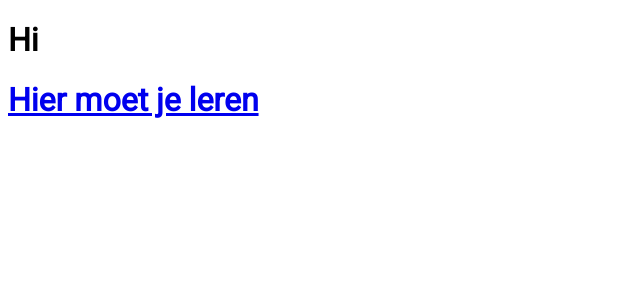
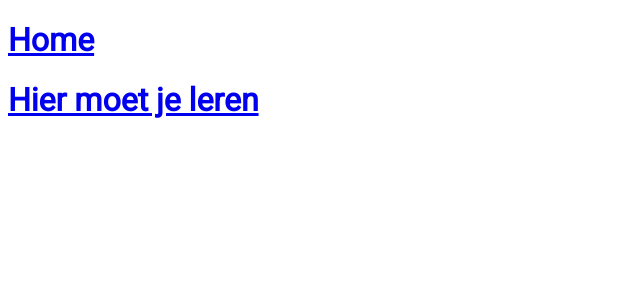
Before and after one commit to Abelkrijgtalles/WoordMaster, a Next.js app: page / in a window 1280 px wide. Shown: the top 300 px of the page, without its empty margins (0-640 px from the left). Built offline with nearby package versions, Linux system fonts and the light colour scheme.

Commit message:
mooi daddy

```diff
--- /dev/null
+++ b/app/NavBar.tsx
@@ -0,0 +1,7 @@
+import Link from "next/link";
+
+export default function NavBar() {
+    return (
+        <Link href="/"><h1>Home</h1></Link>
+    )
+}
--- a/app/layout.tsx
+++ b/app/layout.tsx
@@ -1,5 +1,6 @@
 /* eslint-disable @next/next/no-head-element */
 import { Roboto } from "@next/font/google"
+import NavBar from "./NavBar";
 
 const roboto = Roboto({ weight: '400' })
 
@@ -11,7 +12,10 @@ export default function RootLayout({
   return (
     <html lang="nl" className={roboto.className}>
       <head></head>
-      <body className="content">{children}</body>
+      <body className="content">
+        <NavBar/>
+        {children}
+      </body>
     </html>
   );
 }
--- a/app/page.tsx
+++ b/app/page.tsx
@@ -3,7 +3,6 @@ import Link from "next/link";
 export default function Home() {
     return (
         <>
-            <h1>Hi</h1>
             <Link href="/leren/"><h1>Hier moet je leren</h1></Link>
         </>
     )
```
Also changed, not shown: app/woorden/[id]/page.tsx (+10 -2 lines).
